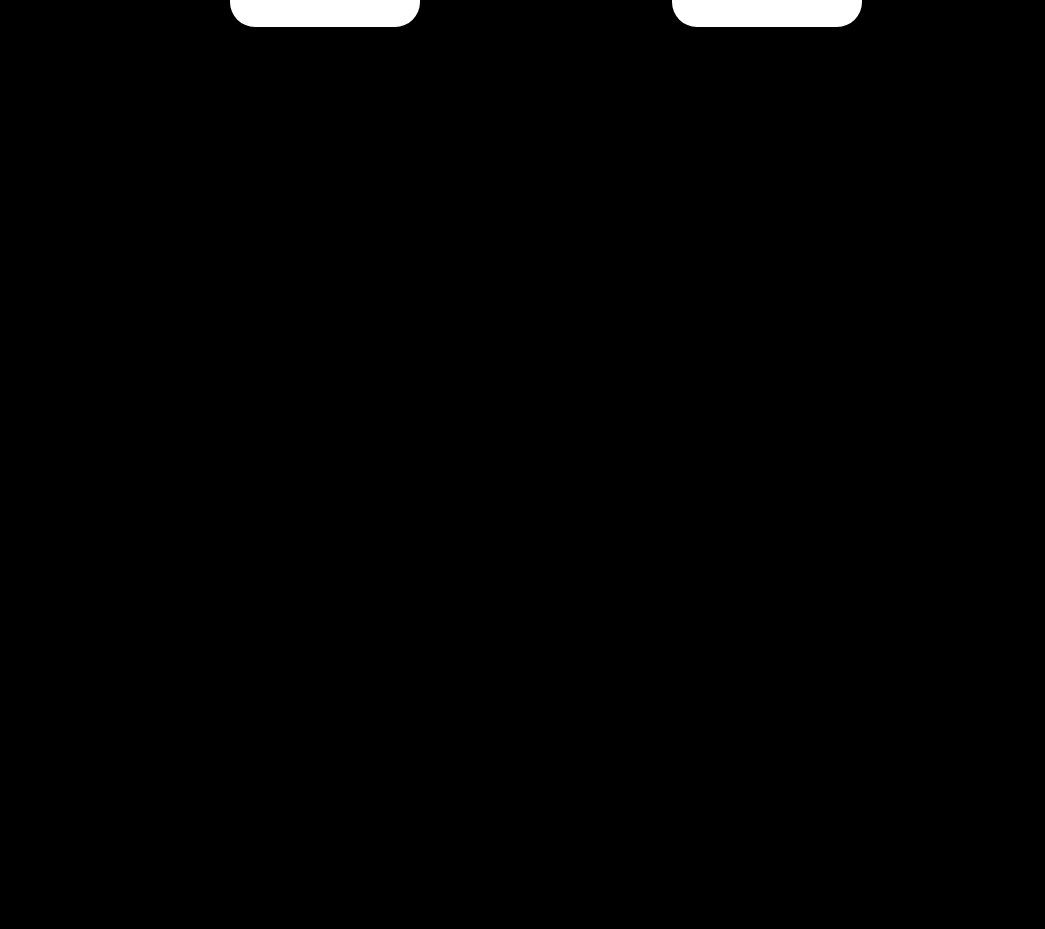
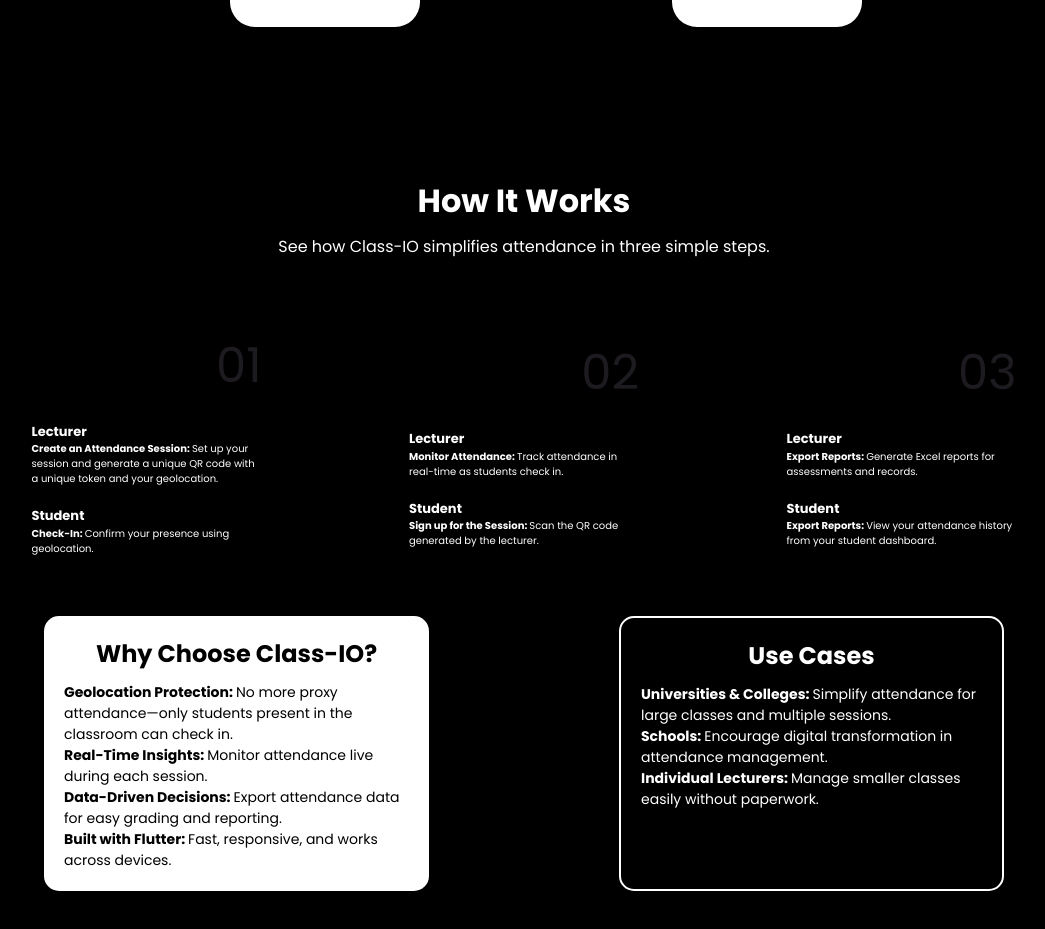
Before and after one commit to 404-Not-Null/class-io-lp, a React (Vite) app: page / in a window 1280 px wide. Shown: the part 1471-2400 px from the top of the page, without its empty margins (116-1161 px from the left). Before the commit the page ends 1600 px from the top, so only its background shows below. Built offline with nearby package versions, Linux system fonts and the light colour scheme; the HTML template or start-up script is replaced by a standard one.

Commit message:
how it works section

```diff
--- a/src/app/App.jsx
+++ b/src/app/App.jsx
@@ -1,4 +1,5 @@
 import { Hero } from "./sections/hero/Hero";
+import { HowItWorks } from "./sections/HowItWorks/HowItWorks";
 import { AboutAndFeatures } from "./sections/about/About_And_Features";
 import "./app.css";
 
@@ -7,6 +8,7 @@
     <div className="app">
       <Hero />
       <AboutAndFeatures />
+      <HowItWorks />
     </div>
   );
 }
--- /dev/null
+++ b/src/app/reusable_components/custom_card_step/Step_Cards.jsx
@@ -0,0 +1,40 @@
+
+import "./step_Cards.css"
+
+export function StepCards(props) {
+ return (
+  <div className="main-cards">
+
+    <div className="count">{props.number}</div>
+
+      <div className="card-data">
+
+          <div className="data-1">
+
+             <div className="icons">
+
+               </div>
+             <div className="texts">
+              <p>Lecturer</p>
+              <p>
+                <span>{props.ltitle}: </span>
+               {props.ldescription}
+              </p>
+
+             </div>
+
+          </div>
+
+          <div className="data-2">
+          <p>Student</p>
+              <p>
+                <span>{props.stitle}: </span>
+              {props.sdescription}
+              </p>
+          </div>
+
+      </div>
+
+  </div>
+ )
+}
--- /dev/null
+++ b/src/app/reusable_components/custom_card_step/step_Cards.css
@@ -0,0 +1,60 @@
+
+.main-cards{
+  border: 1rem;
+  width: 23rem;
+  height: 23rem;
+  display: flex;
+  justify-content: center;
+  gap: 2rem;
+  flex-direction: column;
+}
+
+.card-data {
+  display: flex;
+  gap: 2rem;
+  flex-direction: column;
+}
+
+.count {
+  align-self: flex-end;
+  font-size:4.8rem;
+  color: var(--tertiary-color);
+}
+
+.data-1 .texts p:nth-child(1) {
+  font-weight: bold;
+  font-size: 1.3rem;
+}
+
+.data-1 .texts p:nth-child(2) {
+  font-size: 1rem;
+  span {
+    font-weight: bold;
+  }
+}
+
+.data-2 p:nth-child(1) {
+  font-weight: bold;
+  font-size: 1.3rem;
+}
+
+.data-2 p:nth-child(2) {
+  font-size: 1rem;
+  span {
+    font-weight: bold;
+  }
+}
+
+
+
+
+@media (max-width: 519px) {
+  .main-cards{
+    width: 20rem;
+    height: 20rem;
+  }
+
+  .count {
+    font-size:2.8rem;
+  }
+}
--- a/src/app/reusable_components/reusable_components.jsx
+++ b/src/app/reusable_components/reusable_components.jsx
@@ -1,2 +1,3 @@
 export { CustomButton } from "./custom_button/CustomButton";
 export { Custom_card } from "./custom_card/Custom_Card";
+export { StepCards } from "./custom_card_step/Step_Cards";
--- /dev/null
+++ b/src/app/sections/HowItWorks/HowItWorks.jsx
@@ -0,0 +1,14 @@
+import "./howItWorks.css";
+import { Header } from "./component/Header";
+import { Steps } from "./component/Steps";
+import { Reasons } from "./component/Reasons";
+
+export function HowItWorks(){
+  return (
+    <div className="howItWorks-sections" >
+          <Header />
+          <Steps />
+          <Reasons />
+    </div>
+  )
+}
--- /dev/null
+++ b/src/app/sections/HowItWorks/component/Header.jsx
@@ -0,0 +1,13 @@
+import "../css/header.css";
+import { HOW_IT_WORKS } from "../../../Global/strings";
+
+export function Header () {
+  return (
+  <div className="header">
+   <p className="header-1"> {HOW_IT_WORKS.TITLE}</p>
+
+   <p className="header-2"> {HOW_IT_WORKS.DESCRIPTION}</p>
+   </div>
+
+  )
+ }
--- /dev/null
+++ b/src/app/sections/HowItWorks/component/Reasons.jsx
@@ -0,0 +1,58 @@
+import "../css/reason.css";
+import { WHY_CHOOSE } from "../../../Global/strings";
+import {USE_CASES } from "../../../Global/strings";
+
+export function Reasons () {
+
+  return (
+    <div className="reasons">
+        <div className="why">
+              <p className="title">{WHY_CHOOSE.TITLE}</p>
+              <div className="body" >
+               <p>
+                <span>{WHY_CHOOSE.GEOLOCATION_PROTECTION.title}: </span>
+                {WHY_CHOOSE.GEOLOCATION_PROTECTION.description}
+               </p>
+
+               <p>
+               <span>{WHY_CHOOSE.REAL_TIME_INSIGHTS.title}: </span>
+               {WHY_CHOOSE.REAL_TIME_INSIGHTS.description}
+               </p>
+
+               <p>
+               <span>{WHY_CHOOSE.DATA_DRIVEN_DECISIONS.title}: </span>
+               {WHY_CHOOSE.DATA_DRIVEN_DECISIONS.description}
+               </p>
+
+               <p>
+               <span>{WHY_CHOOSE.BUILT_WITH_FLUTTER.title}: </span>
+               {WHY_CHOOSE.BUILT_WITH_FLUTTER.description}
+               </p>
+
+              </div>
+        </div>
+
+        <div className="usecase">
+               <p className="title">{USE_CASES.TITLE}</p>
+              <div className="body">
+              <p>
+                <span>{USE_CASES.UNIVERSITIES_COLLEGES.title}: </span>
+                {USE_CASES.UNIVERSITIES_COLLEGES.description}
+              </p>
+
+              <p>
+              <span>{USE_CASES.SCHOOLS.title}: </span>
+              {USE_CASES.SCHOOLS.description}
+              </p>
+
+              <p>
+              <span>{USE_CASES.INDIVIDUAL_LECTURERS.title}: </span>
+              {USE_CASES.INDIVIDUAL_LECTURERS.description}
+              </p>
+              </div>
+        </div>
+
+    </div>
+
+  )
+ }
--- /dev/null
+++ b/src/app/sections/HowItWorks/component/Steps.jsx
@@ -0,0 +1,16 @@
+import "../css/steps.css";
+import { StepCards } from "../../../reusable_components/reusable_components";
+import { HOW_IT_WORKS } from "../../../Global/strings";
+
+export function Steps () {
+  return (
+    <div className="step-cards">
+    <StepCards  ltitle= {HOW_IT_WORKS.STEP_1_LECTURER_ACTION.title} ldescription={HOW_IT_WORKS.STEP_1_LECTURER_ACTION.description} stitle = {HOW_IT_WORKS.STEP_1_STUDENT_ACTION.title} sdescription={HOW_IT_WORKS.STEP_1_STUDENT_ACTION.description} number="01" />
+
+    <StepCards  ltitle= {HOW_IT_WORKS.STEP_2_LECTURER_ACTION.title} ldescription={HOW_IT_WORKS.STEP_2_LECTURER_ACTION.description} stitle = {HOW_IT_WORKS.STEP_2_STUDENT_ACTION.title} sdescription={HOW_IT_WORKS.STEP_2_STUDENT_ACTION.description} number="02" />
+
+    <StepCards  ltitle= {HOW_IT_WORKS.STEP_3_LECTURER_ACTION.title} ldescription={HOW_IT_WORKS.STEP_3_LECTURER_ACTION.description} stitle = {HOW_IT_WORKS.STEP_3_LECTURER_ACTION.title} sdescription={HOW_IT_WORKS.STEP_3_STUDENT_ACTION.description} number="03" />
+    </div>
+
+  )
+ }
--- /dev/null
+++ b/src/app/sections/HowItWorks/css/header.css
@@ -0,0 +1,13 @@
+.header{
+  display:flex;
+  flex-direction: column;
+  gap: 1rem;
+
+}
+.header-1{
+  font-weight: bold;
+  font-size: 3.2rem;
+}
+.header-2{
+ font-size: 1.6rem;
+}
--- /dev/null
+++ b/src/app/sections/HowItWorks/css/reason.css
@@ -0,0 +1,86 @@
+.reasons{
+  display: flex;
+  justify-content: space-evenly;
+  flex-wrap: wrap;
+  gap: 3rem;
+}
+.why{
+  border-radius: 1.5rem;
+  background-color: var(--secondary-color);
+  color: var(--primary-color);
+  padding: 2rem;
+  width: 38.5rem;
+  display: flex;
+  flex-direction: column;
+  align-items: center;
+  gap: 1rem;
+}
+
+.why .title{
+  font-weight: bold;
+  font-size: 2.4rem;
+}
+
+.why .body span{
+  font-size: 1.4rem;
+  font-weight: bold;
+}
+.why .body p{
+  font-size: 1.4rem;
+}
+
+
+.usecase{
+  border-radius: 1.5rem;
+  padding: 2rem;
+  width: 38.5rem;
+  display: flex;
+  flex-direction: column;
+  align-items: center;
+  gap: 1rem;
+  border: 2px solid white;
+}
+
+.usecase .title{
+  font-weight: bold;
+  font-size: 2.4rem;
+}
+
+.usecase .body span{
+  font-size: 1.4rem;
+  font-weight: bold;
+}
+.usecase .body p{
+  font-size: 1.4rem;
+}
+
+@media (max-width: 450px) {
+
+  .why .title{
+    font-size: 2rem;
+  }
+
+  .why .body span{
+    font-size: 1rem;
+
+  }
+  .why .body p{
+    font-size: 1rem;
+  }
+
+  .usecase .title{
+
+    font-size: 2rem;
+  }
+
+  .usecase .body span{
+    font-size: 1rem;
+  }
+  .usecase .body p{
+    font-size: 1rem;
+  }
+
+  .reasons{
+    padding: 0 3rem;
+  }
+}
--- /dev/null
+++ b/src/app/sections/HowItWorks/css/steps.css
@@ -0,0 +1,15 @@
+.step-cards{
+  display: flex;
+  flex-direction: row;
+  flex-wrap: wrap;
+  justify-content: space-evenly;
+
+}
+
+@media (max-width: 532px) {
+  .step-cards{
+    padding: 0 3rem;
+    gap: 1rem;
+  }
+
+}
--- /dev/null
+++ b/src/app/sections/HowItWorks/howItWorks.css
@@ -0,0 +1,7 @@
+.howItWorks-sections{
+  min-height: 100vh;
+  display: flex;
+  flex-direction: column;
+  justify-content: space-evenly;
+  gap: 2rem;
+}
```
Also changed, not shown: 1 other file (tests, documents, lock files or other folders).
